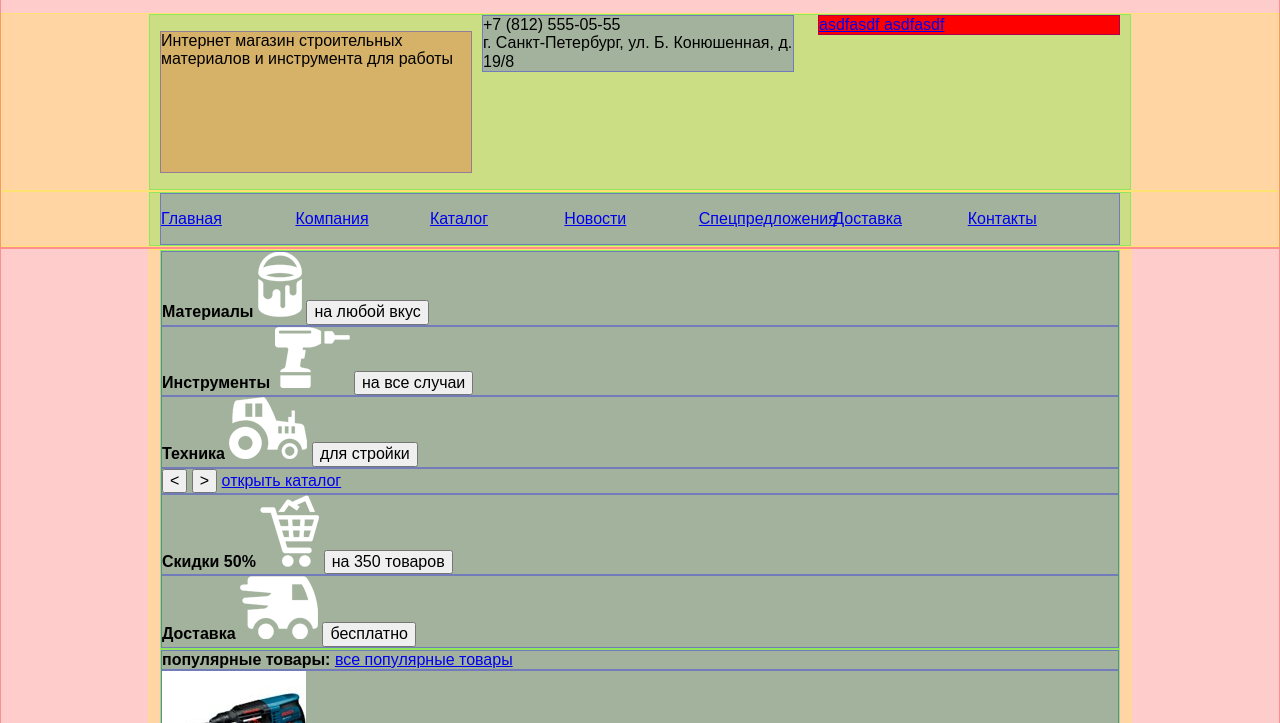
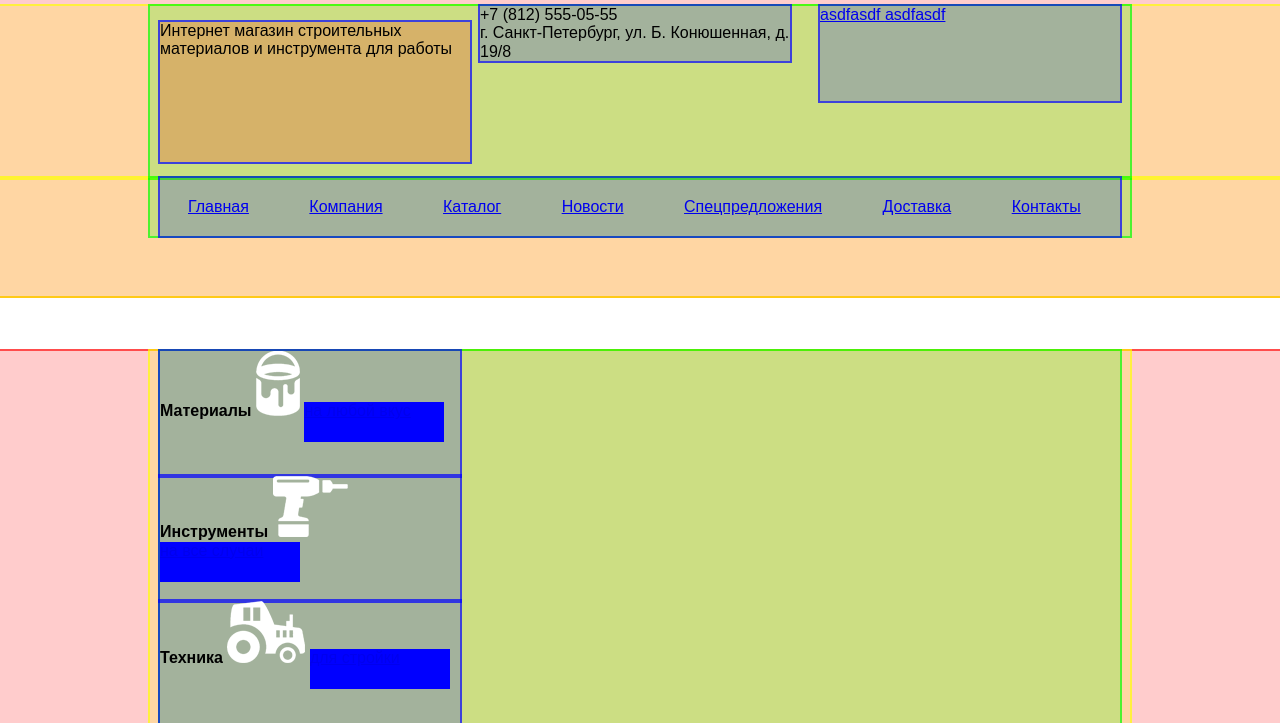
Before and after one commit to LaneJane/heroboec.github.io, a plain HTML site: page tehnomart/index.html in a window 1280 px wide. Shown: the part 66-789 px from the top of the page. Drawn offline with Linux system fonts and the light colour scheme.

Commit message:
fix header

```diff
--- a/tehnomart/index.html
+++ b/tehnomart/index.html
@@ -90,32 +90,32 @@
 	<main>
 		<div class="container">
 			<div class="catalog">
-				<div class="catalog-item">
+				<div class="catalog-item clearfix">
 					<b class="item-title">
 						Материалы
 					</b>
 					<img src="img/paint.png" alt="" class="catalog-pic">
-					<button class="catalog-btn">
+					<a href="#" class="catalog-btn">
 						на любой вкус
-					</button>
+					</a>
 				</div>
-				<div class="catalog-item">
+				<div class="catalog-item clearfix">
 					<b class="item-title">
 						Инструменты
 					</b>
 					<img src="img/tool.png" alt="" class="catalog-pic">
-					<button class="catalog-btn">
+					<a href="#"  class="catalog-btn">
 						на все случаи
-					</button>
+					</a>
 				</div>
-				<div class="catalog-item">
+				<div class="catalog-item clearfix">
 					<b class="item-title">
 						Техника
 					</b>
 					<img src="img/bigcar.png" alt="" class="catalog-pic">
-					<button class="catalog-btn">
+					<a href="#"  class="catalog-btn">
 						для стройки
-					</button>
+					</a>
 				</div>
 				<div class="slider">
 					<div class="slide-promo">
@@ -129,23 +129,23 @@
 					</button>
 					<a href="#" class="slider-bnt">открыть каталог</a>
 				</div>
-				<div class="catalog-item">
+				<div class="catalog-item clearfix">
 					<b class="item-title">
 						Скидки 50%
 					</b>
 					<img src="img/cart.png" alt="" class="catalog-pic">
-					<button class="catalog-btn">
+					<a href="#"  class="catalog-btn">
 						на 350 товаров
-					</button>
+					</a>
 				</div>
-				<div class="catalog-item">
+				<div class="catalog-item clearfix">
 					<b class="item-title">
 						Доставка
 					</b>
 					<img src="img/car.png" alt="" class="catalog-pic">
-					<button class="catalog-btn">
+					<a href="#"  class="catalog-btn">
 						бесплатно
-					</button>
+					</a>
 				</div>
 			</div>
 			<div class="top-products">
--- a/tehnomart/scss/blockhelp.scss
+++ b/tehnomart/scss/blockhelp.scss
@@ -1,19 +1,23 @@
+$shadowSize: 2px;
+$shadowAlpha: 0.7;
+
 body > * {
 	background-color: rgba(255,0,0,0.2);
-	border: solid 1px rgba(255,0,0,0.3);
+	/*border: solid 1px rgba(255,0,0,0.3);*/
+	box-shadow: 0 0 0 $shadowSize rgba(255,0,0,$shadowAlpha);
 }
 
 body > * > *{
 	background-color: rgba(255,255,0,0.2);
-	border: solid 1px rgba(255,255,0,0.3);
+	box-shadow: 0 0 0 $shadowSize rgba(255,255,0,$shadowAlpha);
 }
 
 body > * > * > *{
 	background-color: rgba(0,255,0,0.2);
-	border: solid 1px rgba(0,255,0,0.3);
+	box-shadow: 0 0 0 $shadowSize rgba(0,255,0,$shadowAlpha);
 }
 
 body > * > * > * > * {
 	background-color: rgba(0,0,255,0.2);
-	border: solid 1px rgba(0,0,255,0.3);
+	box-shadow: 0 0 0 $shadowSize rgba(0,0,255,$shadowAlpha);
 }
--- a/tehnomart/scss/style.scss
+++ b/tehnomart/scss/style.scss
@@ -15,7 +15,6 @@ header {
 	/*padding-top: 10px;*/
 	min-height: 43px;
 	margin-bottom: 15px;
-
 }
 
 .container {
@@ -39,7 +38,7 @@ header {
 .search-form {
 	/*display: inline-block;*/
 	float: left;
-	width: 260px;
+	width: 270px;
 	height: 33px;
 	padding-top: 10px;
 }
@@ -49,12 +48,17 @@ header {
 	float: left;
 	width: 150px;
 	height: 43px;
+
+	p {
+
+
+	}
 }
 
 .cart {
 	/*display: inline-block;*/
 	float: left;
-	width: 160px;
+	width: 150px;
 	height: 43px;
 }
 
@@ -86,23 +90,51 @@ header {
 .register-buttons {
 	float: right;
 	width: 300px;
+	min-height: 95px;
 	/*height: 140px;*/
-	background: red;
-
+	/*background: red;*/
 }
 
 .header-bottom {
+	padding-bottom: 60px;
+
 	ul {
 		padding: 0px;
+		margin: 0px;
 	}
 
 	li {
 		display: inline-block;
-		width: 130px;
+	}
+
+	a {
+		display: inline-block;
+		padding-right: 28px;
+		padding-left: 28px;
+		padding-top: 20px;
+		padding-bottom: 20px;
+		/*min-height: 60px;*/
+
 	}
 }
 
+.catalog {
+	margin-bottom: 65px;
+	margin-top: 55px;
 
+	.catalog-item {
+		width: 300px;
+		height: 125px;
 
+		a {
+			display: inline-block;
+			width: 140px;
+			height: 40px;
+
+			background-color: blue;
+		}
+
+	}
+}
 
 @import "blockhelp";
```
Also changed, not shown: tehnomart/css/style.css, 1 other file.
